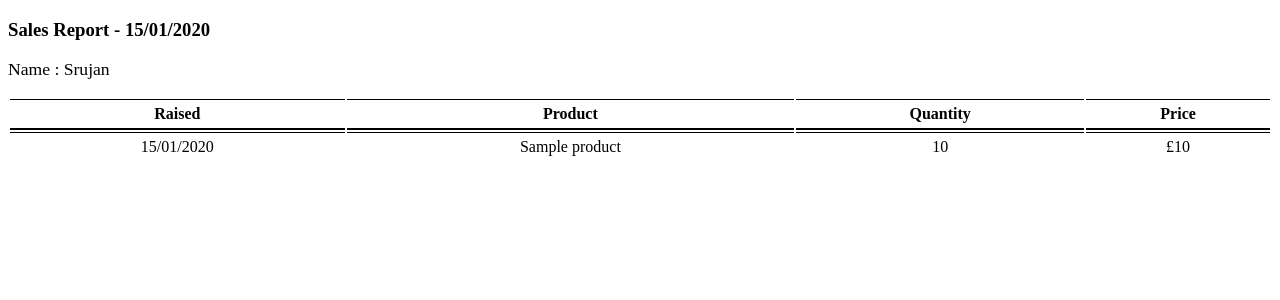
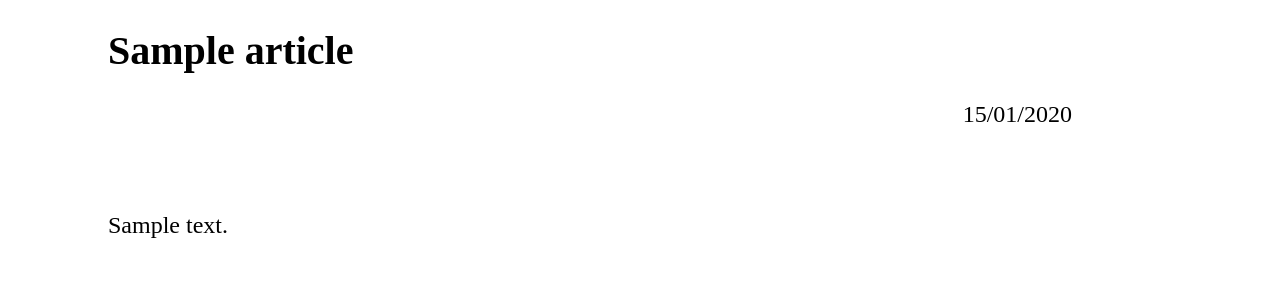
Before and after one commit to srujanprophet/Community-OER-Repository, a Django app: template dspacetest/converter/templates/pdf.html in a window 1280 px wide. Shown: the top 300 px of the page. Run offline with Django 3.2, Linux system fonts and the light colour scheme; tables that the repository leaves empty hold one stand-in row (values such as "Sample post"); the template is opened without the code that fills it: values that come from a table or form of the project are taken from there, most other values are stand-ins (such as "Sample title", 1, 10 or a date in 2020); parts of the project's set-up code (start-up, migrations or seed data) failed here and were passed over.

Commit message:
Customize project to generate pdf of article

```diff
--- a/dspacetest/converter/admin.py
+++ b/dspacetest/converter/admin.py
@@ -1,5 +1,4 @@
 from django.contrib import admin
 from .models import *
 
-admin.site.register(Sales)
-admin.site.register(Products)
+admin.site.register(Articles)
--- a/dspacetest/converter/models.py
+++ b/dspacetest/converter/models.py
@@ -2,20 +2,22 @@ from django.db import models
 #from django.contrib.auth.models import User
 
 
-class Products(models.Model):
+class Articles(models.Model):
     title = models.CharField(max_length=255)
-    price = models.DecimalField(default=0.00, max_digits=18, decimal_places=2)
+    body = models.TextField()
+    pub_date = models.DateTimeField(auto_now_add=True)
+
 
     def __str__(self):
         return self.title
 
     class Meta:
-        db_table = "tutorial_products"
-        verbose_name = "Product"
-        verbose_name_plural = "Products"
+        db_table = "test_articles"
+        verbose_name = "Article"
+        verbose_name_plural = "Articles"
 
 
-class Sales(models.Model):
+"""class Sales(models.Model):
     product = models.ForeignKey(Products, on_delete=None)
     quantity = models.IntegerField(default=0)
     price = models.DecimalField(default=0.00, max_digits=18, decimal_places=2)
@@ -33,3 +35,4 @@ class Sales(models.Model):
         db_table = "tutorial_product_sales"
         verbose_name = "Sale"
         verbose_name_plural = "Sales"
+"""
--- a/dspacetest/converter/templates/pdf.html
+++ b/dspacetest/converter/templates/pdf.html
@@ -8,78 +8,38 @@
             size: A4;
             margin: 1cm;
         }
-        .table {
-            width: 100%;
-            max-width: 100%;
-            margin-bottom: 5px;
-            background-color: #fff;
+
+        body {
+            font-family: serif;
+            padding : 0px 100px;
+
         }
-        .table th,
-        .table td {
-            padding: 5px;
-            vertical-align: top;
-            border-top: 1px solid #000;
-            text-align: center;
+
+        h1 {
+            font-size: 2.5em;
         }
-        .table thead th {
-            vertical-align: bottom;
-            border-bottom: 2px solid #000;
+
+        p {
+            font-size: 1.5em;
         }
-        .table tbody + tbody {
-            border-top: 2px solid #000;
-        }
-        .table .table {
-            background-color: #fff;
-        }
-        .list-group {
-            display: block;
-            width: 100%;
-            list-style: none;
-            margin-top: 15px;
-            margin-bottom: 15px;
-        }
-        .list-group p {
-            width: 100%;
-            height: 20px;
-            line-height: 20px;
-            list-style: none;
-            font-size: 1.1em;
+
+        .date {
+            text-align: right;
+            padding-right: 100px;
         }
     </style>
 </head>
 <body>
 
 <div class="container">
-    <div class="card">
-        <div class="card-header">
-            <h3>Sales Report - {{ today | date:"d/m/Y" }}</h3>
-        </div>
 
-        <div class="list-group">
-            <p>Name : Srujan</p>
-        </div>
+        {% for article in articles %}
 
-        <table class="table">
-            <thead>
-            <tr>
-                <th>Raised</th>
-                <th>Product</th>
-                <th>Quantity</th>
-                <th>Price</th>
-            </tr>
-            </thead>
-            <tbody>
-            {% for sale in sales %}
-                <tr>
-                    <td>{{ sale.created_at | date:"d/m/Y" }}</td>
-                    <td>{{ sale.product.title }}</td>
-                    <td>{{ sale.quantity }}</td>
-                    <td>&pound;{{ sale.price }}</td>
-                </tr>
-            {% endfor %}
-            </tbody>
-        </table>
-    </div>
+               <h1> {{ article.title }} </h1>
+                <p class="date">{{ article.pub_date | date:"d/m/Y" }}</p><br><br>
+                <p>{{ article.body }}</p>
+
+        {% endfor %}
 </div>
 
 </body>
--- a/dspacetest/dspacetest/urls.py
+++ b/dspacetest/dspacetest/urls.py
@@ -20,5 +20,4 @@ from converter import views as converter_views
 urlpatterns = [
     path('admin/', admin.site.urls),
     path('render/pdf/', converter_views.Pdf.as_view()),
-    path('seed/',converter_views.Seeder.as_view())
 ]
```
Also changed, not shown: dspacetest/converter/views.py (+6 -4 lines), dspacetest/converter/migrations/0001_initial.py, dspacetest/converter/migrations/0002_auto_20180609_0726.py (deleted), dspacetest/converter/migrations/0003_remove_sales_customer.py (deleted), 4 other files.
